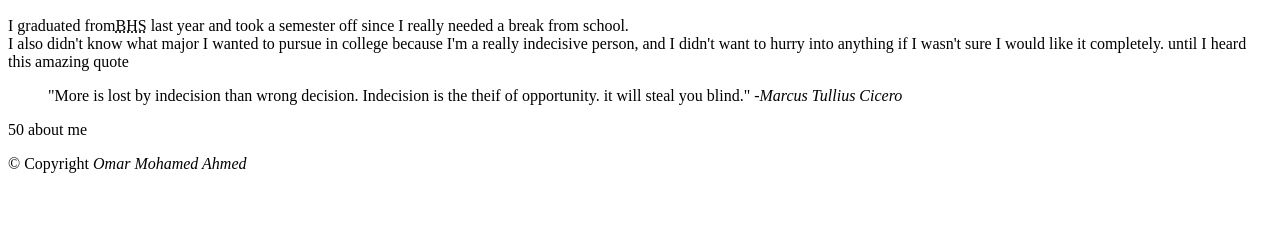
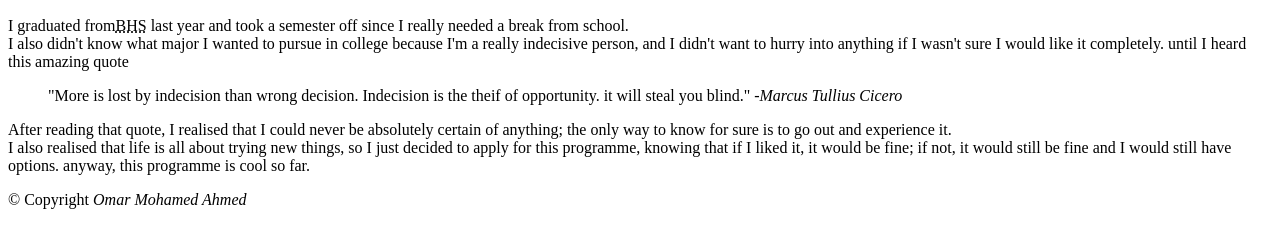
Before and after one commit to moha1017/moha1017.github.io, a plain HTML site: page html-assignment/index.html in a window 1280 px wide. Shown: the part 116-364 px from the top of the page. Drawn offline with Linux system fonts and the light colour scheme.

Commit message:
Inserts 2nd paragragph

```diff
--- a/html-assignment/index.html
+++ b/html-assignment/index.html
@@ -22,7 +22,7 @@
         "More is lost by indecision than wrong decision. Indecision is the theif of opportunity. it will steal you blind." -<cite>Marcus Tullius Cicero </cite>
     </blockquote>
     <p>
-        50 about me
+        After reading that quote, I realised that I could never be absolutely certain of anything; the only way to know for sure is to go out and experience it. <br> I also realised that life is all about trying new things, so I just decided to apply for this programme, knowing that if I liked it, it would be fine; if not, it would still be fine and I would still have options. anyway, this programme is cool so far.
     </p>
 </article>
     </main>
```
